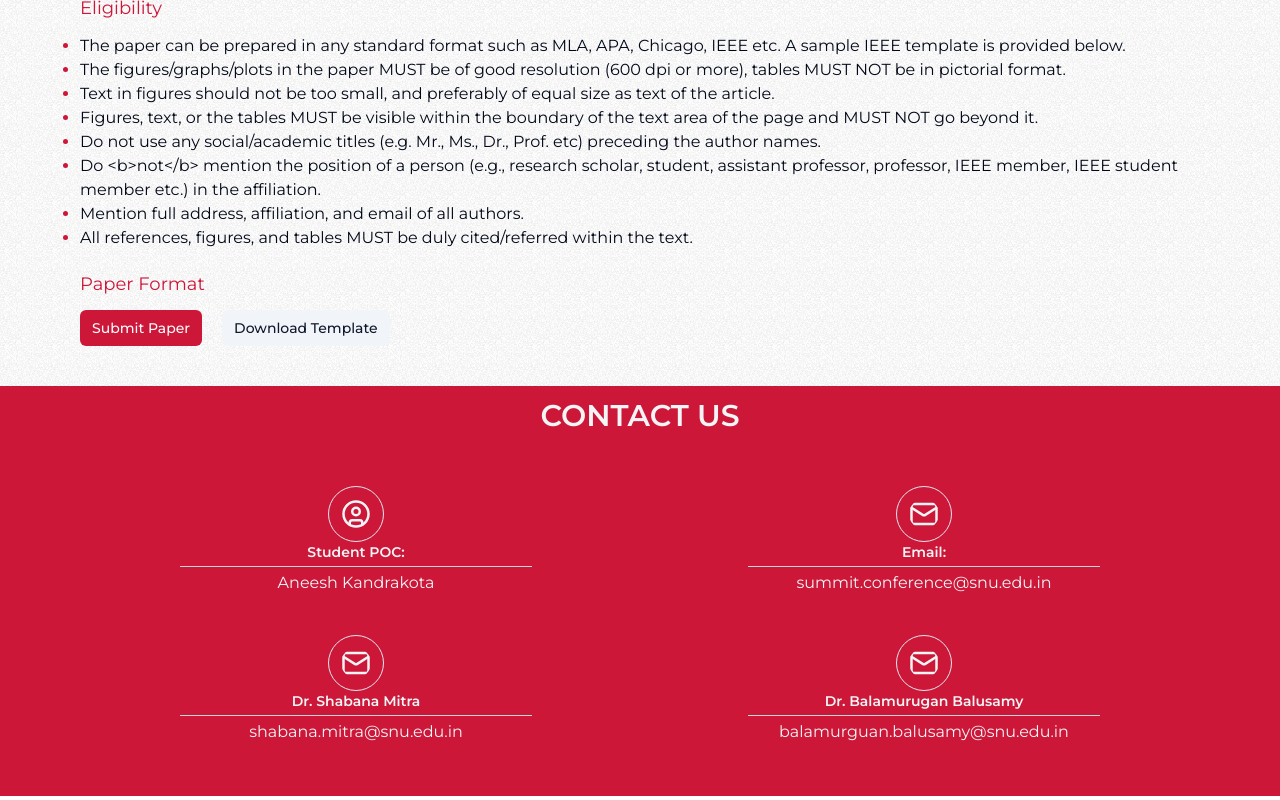
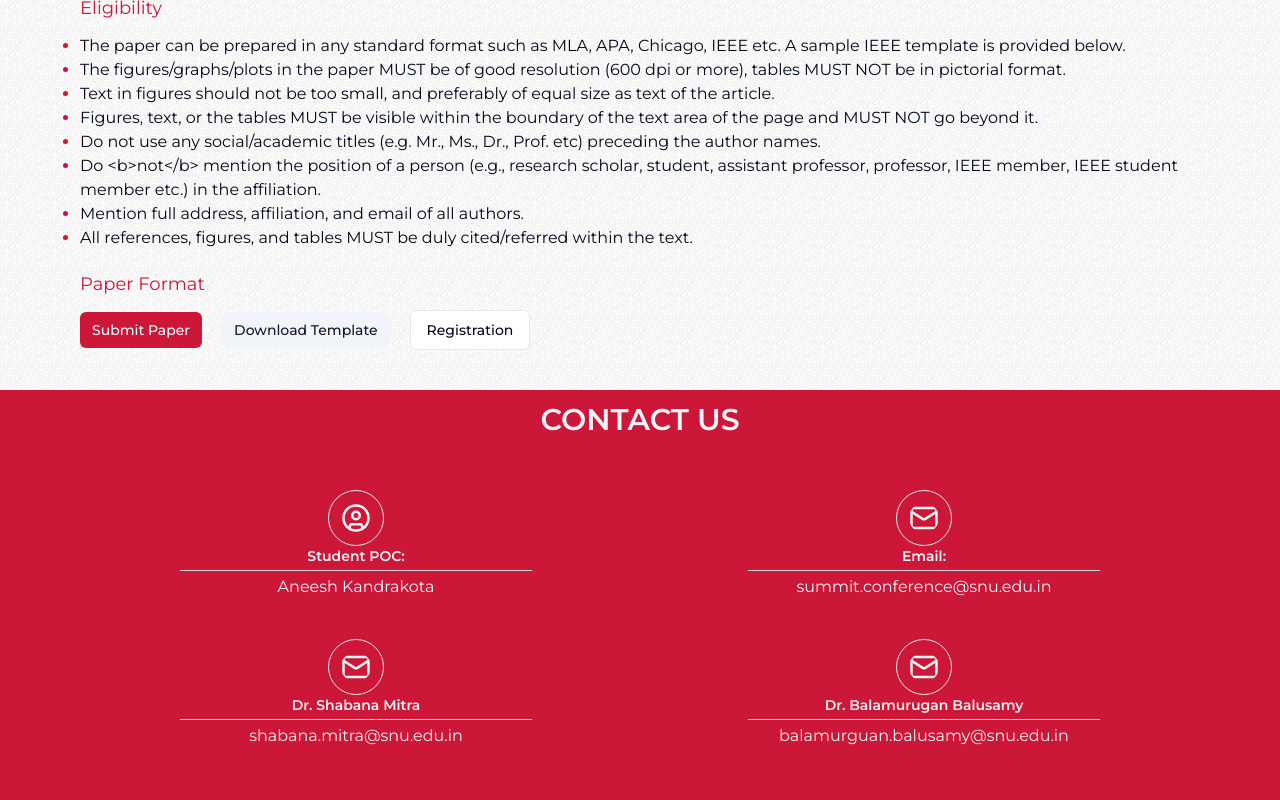
Before and after one commit to Narayana212/event-conf, a Next.js app: page /paper in a window 1280 px wide. Shown: the part 962-1762 px from the top of the page. Built offline with nearby package versions, Linux system fonts and the light colour scheme.

Commit message:
final changes

```diff
--- a/src/components/guidelines.tsx
+++ b/src/components/guidelines.tsx
@@ -37,6 +37,17 @@ const Guidelines = () => {
         >
           Download Template
         </Link>
+        <Link
+            href="https://docs.google.com/forms/d/e/1FAIpQLSd10u-Rvd945GeY3XzTNwNbwq0xBOsiBNOsIQ4eP9o9Lq-5LQ/closedform"
+            className={buttonVariants({
+              variant: "outline",
+
+            })}
+            target="_blank"
+
+          >
+            Registration
+          </Link>
       </div>
     </main>
   );
--- a/src/components/hero.tsx
+++ b/src/components/hero.tsx
@@ -18,7 +18,7 @@ export default function Hero() {
           </div>
         </div>
 
-        <h1 className="text-[#CD1739] mt-7 text-center font-semibold md:text-[2rem] text-xl">
+        <h1 className="text-[#CD1739] mt-7 text-center font-semibold md:text-[1.5rem] text-xl">
           {title}
         </h1>
 
```
